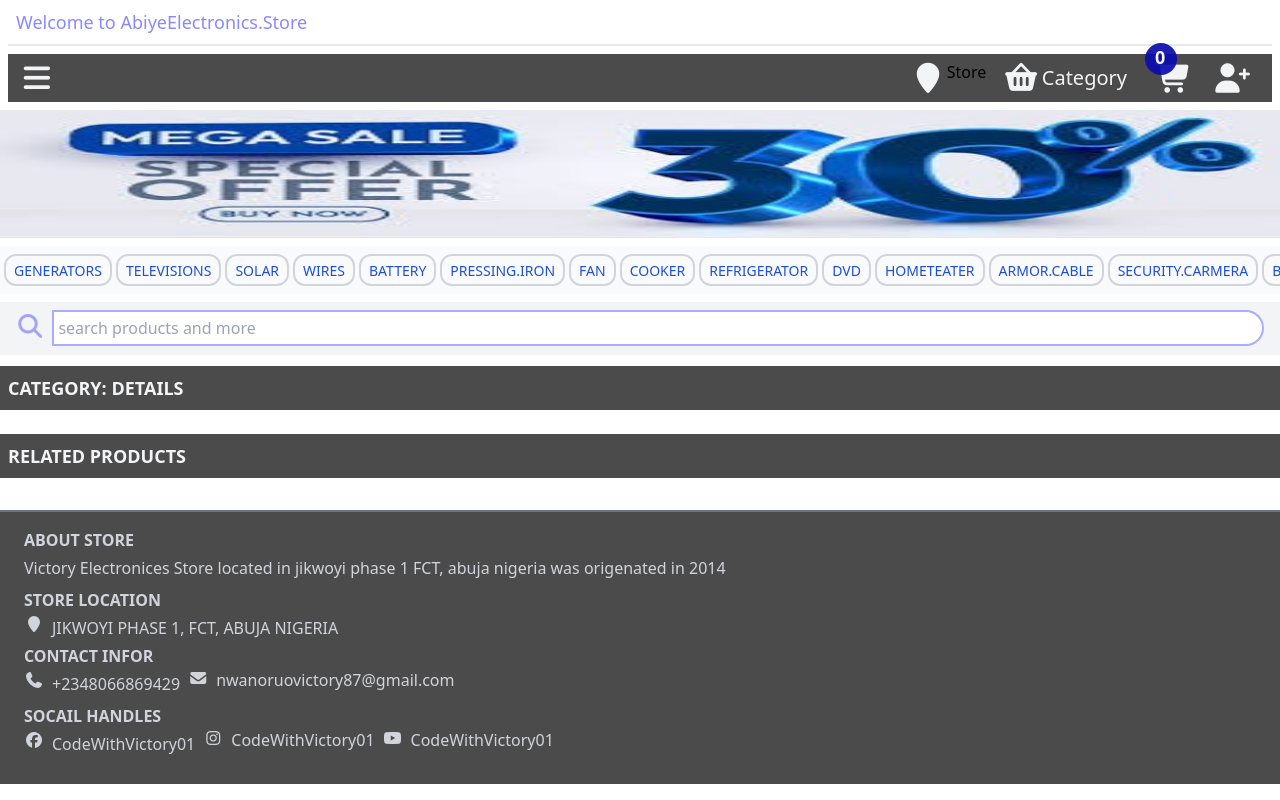
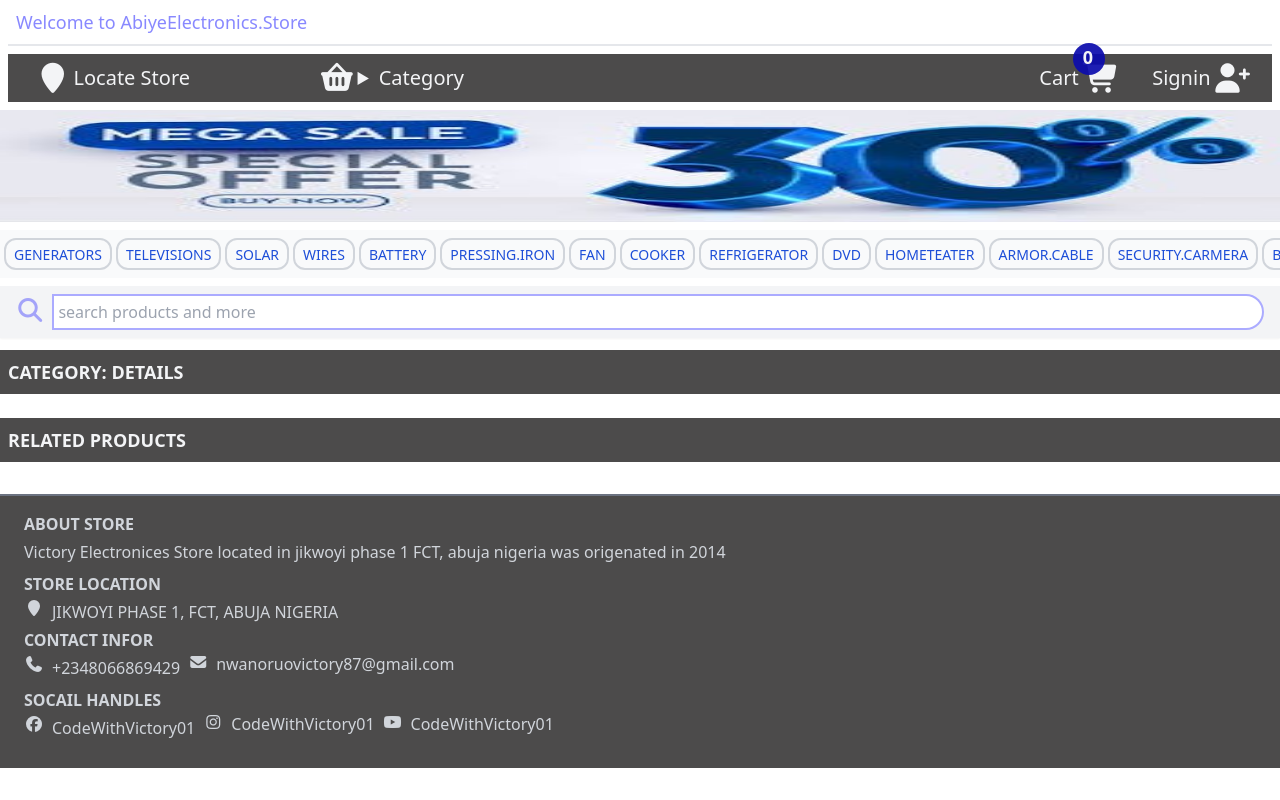
Before and after one commit to nwanoruovictory87-web/Electronic-Store, a React (Vite) app: page /Electronic-Store/products/1/1 in a window 1280 px wide. Built offline with nearby package versions, Linux system fonts and the light colour scheme.

Commit message:
updated pc view and search loading animation

```diff
--- a/src/component/Banners/Banner.jsx
+++ b/src/component/Banners/Banner.jsx
@@ -22,15 +22,15 @@ function DiscountBanner() {
   });
   return (
     <>
-      <div className="flex overflow-x-auto  w-full flex-grow flex-shrink-0 flex-nowrap ">
+      <div className="flex overflow-hidden  w-full flex-grow flex-shrink-0 flex-nowrap ">
         <span
-          className=" min-w-full sm:min-[1000px]:h-32 h-20 mt-2 banner-image"
+          className=" min-w-full sm:min-[1000px]:h-28 h-20 mt-2 banner-image"
           ref={firstBannar}
         >
           <img className="w-full h-full" src={discount30}></img>
         </span>
         <span
-          className=" min-w-full sm:min-[1000px]:h-32 h-20 mt-2 banner-image"
+          className=" min-w-full sm:min-[1000px]:h-28 h-20 mt-2 banner-image"
           ref={secondedBannnar}
         >
           <img className="w-full h-full" src={discount10}></img>
--- a/src/component/Home/SearchButtton.jsx
+++ b/src/component/Home/SearchButtton.jsx
@@ -1,6 +1,7 @@
 import { useRef, useState } from "react";
 import productsList from "../../../public/json/products";
 import { useNavigate } from "react-router-dom";
+import PageLoading from "../LazyLoadingUi/PageLoading";
 
 function SeachButton() {
   const product = productsList();
@@ -8,7 +9,14 @@ function SeachButton() {
   const urlNavigator = useNavigate();
   const [searchPass, setSearchPass] = useState(false);
   const [productFound, setProductFound] = useState(true);
+  const [loading, setLoading] = useState(false);
   function findData() {
+    setLoading(true);
+    setTimeout(() => {
+      find();
+    }, 1500);
+    function find() {
+      setLoading(false);
       const inputData = inputRef.current.value.toLowerCase();
       for (const data in product) {
         if (
@@ -33,6 +41,7 @@ function SeachButton() {
       }
       setProductFound(false);
     }
+  }
   function didUserType(e) {
     if (e.target.value.trim("") !== "") return setSearchPass(true);
     return setSearchPass(false);
@@ -53,11 +62,13 @@ function SeachButton() {
             onChange={didUserType}
           ></input>
           {searchPass && (
-            <span className="absolute search-go right-8 pr-2.5 pt-1">
-              <i
-                className="fa fa-arrow-right text-xl text-[#08af08a6]"
+            <span className="absolute search-go right-8 pr-2.5 ">
+              <h5
+                className=" text-2xl font-semibold text-[green]"
                 onClick={findData}
-              ></i>
+              >
+                Go
+              </h5>
             </span>
           )}
         </span>
@@ -91,6 +102,7 @@ function SeachButton() {
           </span>
         </span>
       )}
+      {loading && <PageLoading />}
     </div>
   );
 }
--- a/src/component/Home/Top.jsx
+++ b/src/component/Home/Top.jsx
@@ -38,14 +38,18 @@ function TopHome() {
         </span>
         {/*menu bar*/}
         <div className="flex mt-2 bg-[#1a1919c7] h-12 p-1.5">
-          <span className="mr-auto pl-1 flex flex-col">
+          <span className=" lg:hidden mr-auto pl-1 flex flex-col">
             <i
               className="fas fa-bars text-3xl m-0 text-gray-100"
               onClick={displayMenuOne}
             ></i>
           </span>
           <PcMenu />
-          <span className="mr-5">
+          <span className="mr-5 flex lg:mr-8">
+            <h5 className="text-xl text-gray-100 mt-1 mr-1 hidden lg:block">
+              Cart
+            </h5>
+            <div>
               <span
                 className="w-8 h-8   bg-[#0c0cadec] absolute mt-[-17px] ml-[-10px] pl-2.5   block rounded-full"
                 onClick={toOrderList}
@@ -58,8 +62,12 @@ function TopHome() {
                 className="fas fa-shopping-cart text-3xl text-gray-100"
                 onClick={toOrderList}
               ></i>
+            </div>
           </span>
-          <span className="mr-4">
+          <span className="mr-4 flex">
+            <h5 className="text-xl text-gray-100 mt-1 mr-0.5 hidden lg:block">
+              Signin
+            </h5>
             <i className="fa-solid fa-user-plus text-3xl text-gray-100"></i>
           </span>
           <span>
--- /dev/null
+++ b/src/component/LazyLoadingUi/PageLoading.jsx
@@ -0,0 +1,10 @@
+function PageLoading() {
+  return (
+    <div className="">
+      <span className="block w-full  h-2 bg-transparent">
+        <span className="page-loading block bg-[#0000ff] h-full w-0 rounded-r-xl"></span>
+      </span>
+    </div>
+  );
+}
+export default PageLoading;
--- a/src/component/OfViewIcons/PcMenu.jsx
+++ b/src/component/OfViewIcons/PcMenu.jsx
@@ -1,13 +1,46 @@
+import { useNavigate, useParams } from "react-router-dom";
+
 function PcMenu() {
+  const urlNavigator = useNavigate();
+  const { id } = useParams();
+  function home() {
+    const url = "/"; //base
+    if (!id) return;
+    urlNavigator(url, { replace: true });
+    // or 'visible' or 'auto'
+  }
   return (
-    <div className="flex">
-      <span className="flex mr-4">
+    <div className="hidden lg:flex ml-5 mr-auto">
+      <span className=" mr-32  flex">
         <i className="fas fa-map-marker text-3xl m-0 text-gray-100"></i>
-        <h5>Store</h5>
+        <h5 className="text-xl text-gray-100 mt-1 ml-0.5">Locate Store</h5>
       </span>
-      <span className="flex mr-7">
+      <span className="flex ">
         <i className="fas fa-shopping-basket text-3xl m-0 text-gray-100"></i>
-        <h5 className="text-xl text-gray-100 mt-1 ml-0.5">Category</h5>
+        <details>
+          <summary className="text-xl text-gray-100 mt-1 ml-0.5">
+            Category
+          </summary>
+          <div className="w-fit p-6 rounded-lg mt-3 h-fit max-h-[300px] overflow-y-auto bg-[#4b4747] absolute z-50">
+            <h5 class="text-lg text-gray-100" onClick={home}>
+              ALL PRODUCTS
+            </h5>
+            <h5 class="text-lg text-gray-100">BULB</h5>
+            <h5 class="text-lg text-gray-100">FAN</h5>
+            <h5 class="text-lg text-gray-100">ARMOR-CABLE</h5>
+            <h5 class="text-lg text-gray-100">DRONE</h5>
+            <h5 class="text-lg text-gray-100">WIRE</h5>
+            <h5 class="text-lg text-gray-100">TELEVISION</h5>
+            <h5 class="text-lg text-gray-100">GENERATORS</h5>
+            <h5 class="text-lg text-gray-100">SOLAR</h5>
+            <h5 class="text-lg text-gray-100">BATTERY</h5>
+            <h5 class="text-lg text-gray-100">PRESSING-IRON</h5>
+            <h5 class="text-lg text-gray-100">DVD</h5>
+            <h5 class="text-lg text-gray-100">HOMETEATER</h5>
+            <h5 class="text-lg text-gray-100">COOKER</h5>
+            <h5 class="text-lg text-gray-100">SECURITY-CARMERA</h5>
+          </div>
+        </details>
       </span>
     </div>
   );
--- a/src/index.css
+++ b/src/index.css
@@ -34,3 +34,17 @@
 .search-go {
   transition: all ease-in 700ms;
 }
+.page-loading {
+  animation: loading-ui 7s linear infinite;
+}
+@keyframes loading-ui {
+  0% {
+    width: 5%;
+  }
+  25% {
+    width: 60%;
+  }
+  95% {
+    width: 99%;
+  }
+}
```
Lines whose indentation alone changed are shown as unchanged.
